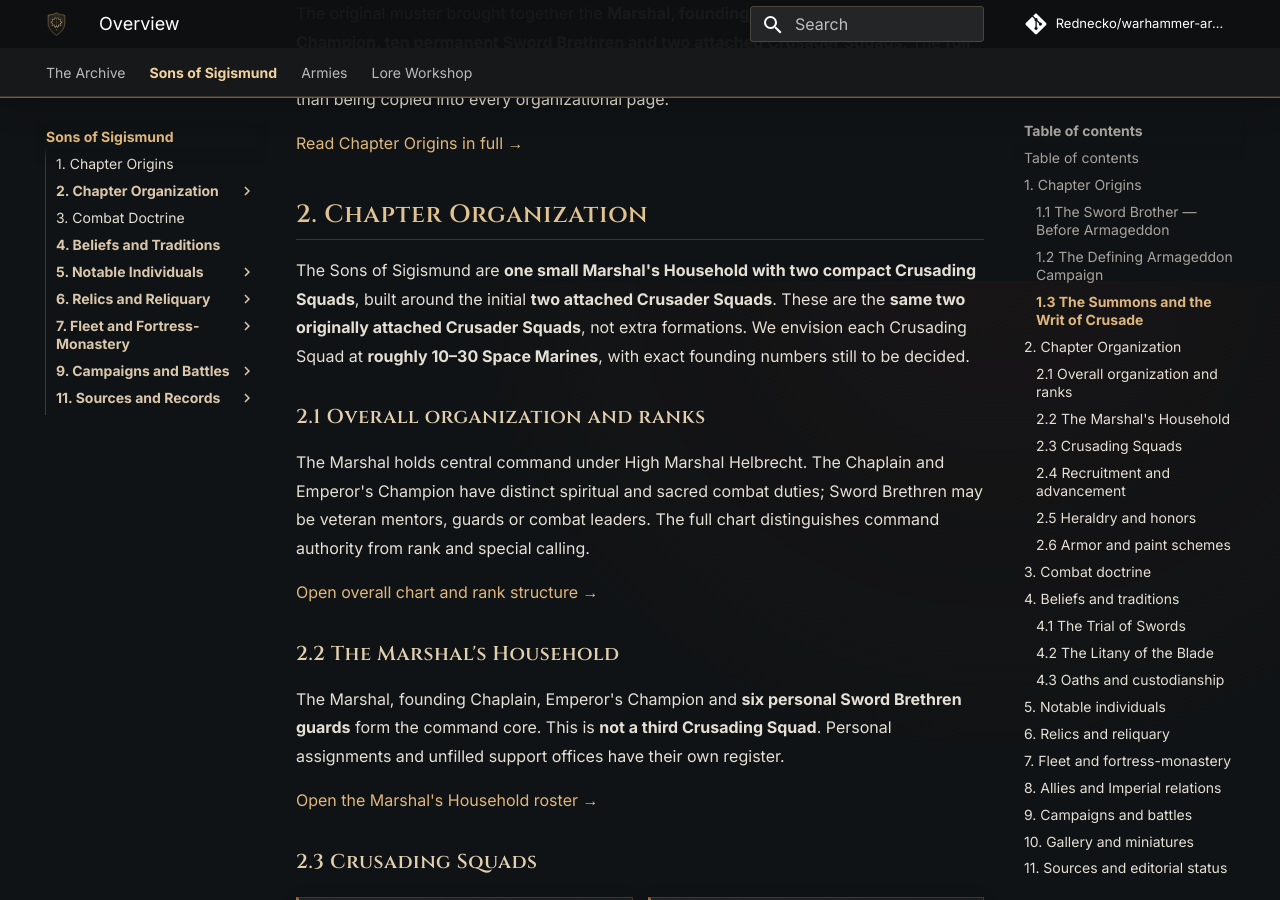
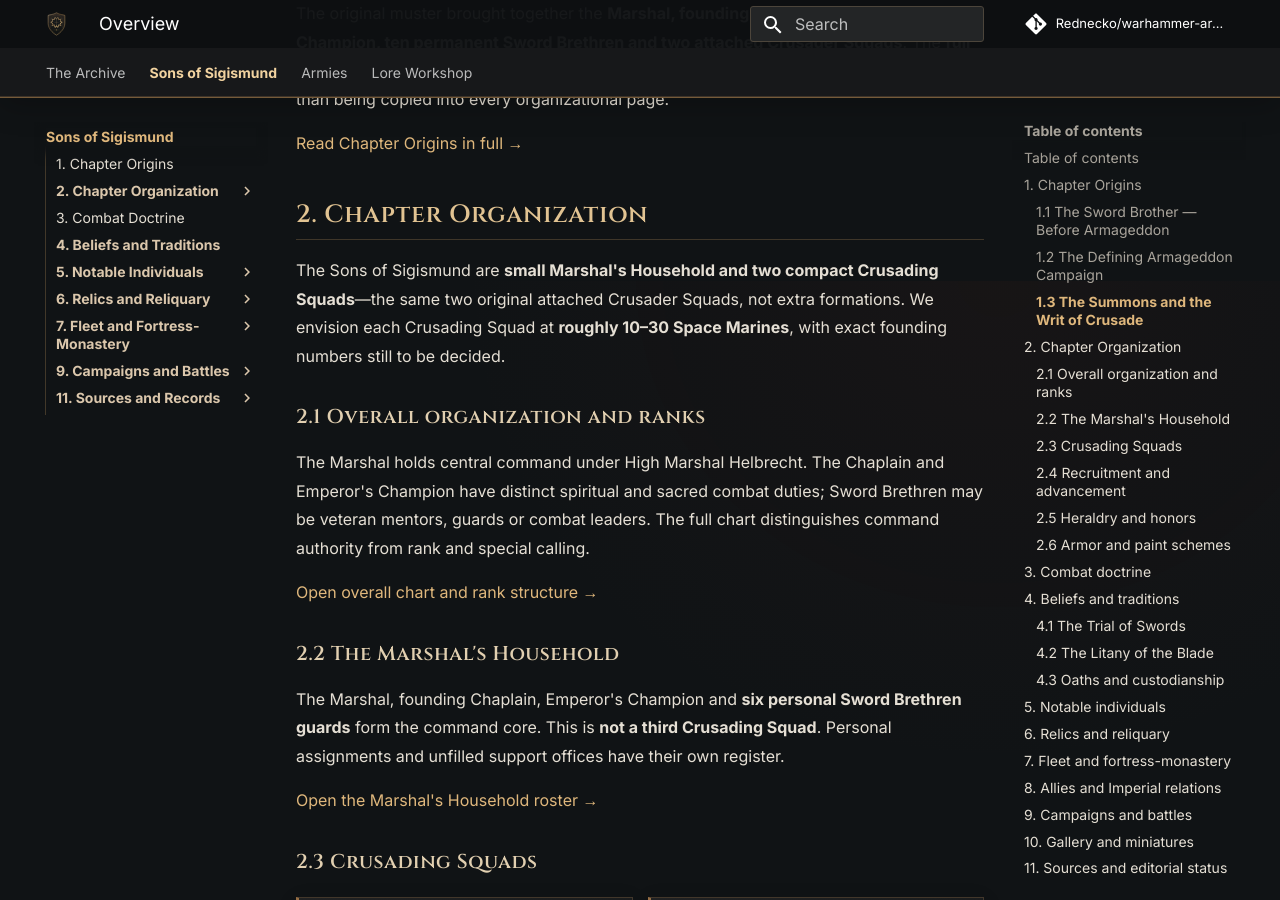
Before and after one commit to Rednecko/warhammer-archives, an MkDocs documentation site: the page built from docs/sons-of-sigismund/index.md, in a window 1280 px wide and 900 px high, scrolled down 4219 px. Built offline with MkDocs 1.6.1 and Material for MkDocs 9.7.7, drawn with Linux system fonts in a browser that asks for light colours; comment, search, counter and statistics services are not loaded; part of the change alters nothing that is shown; some of the changed text lies outside the part shown.

Commit message:
Polish Crusading Squad language and keep encyclopedia anchors consistent

```diff
--- a/docs/sons-of-sigismund/index.md
+++ b/docs/sons-of-sigismund/index.md
@@ -54,7 +54,7 @@ The **Sons of Sigismund** are a homebrew **Black Templars crusading household**
       <ol>
         <li><a href="#overall-organization-and-ranks">Overall organization and ranks</a></li>
         <li><a href="#the-marshals-household">The Marshal's Household</a></li>
-        <li><a href="#fighting-companies">Crusading Squads</a></li>
+        <li><a href="#crusading-squads">Crusading Squads</a></li>
         <li><a href="#organization-recruitment">Recruitment and advancement</a></li>
         <li><a href="#organization-heraldry">Heraldry and honors</a></li>
         <li><a href="#organization-armor-schemes">Armor and paint schemes</a></li>
@@ -100,7 +100,7 @@ The original muster brought together the **Marshal, founding Chaplain, Emperor's
 
 ## 2. Chapter Organization {#chapter-organization}
 
-The Sons of Sigismund are **one small Marshal's Household with two compact Crusading Squads**, built around the initial **two attached Crusader Squads**. These are the **same two originally attached Crusader Squads**, not extra formations. We envision each Crusading Squad at **roughly 10–30 Space Marines**, with exact founding numbers still to be decided.
+The Sons of Sigismund are **small Marshal's Household and two compact Crusading Squads**—the same two original attached Crusader Squads, not extra formations. We envision each Crusading Squad at **roughly 10–30 Space Marines**, with exact founding numbers still to be decided.
 
 ### 2.1 Overall organization and ranks {#overall-organization-and-ranks}
 
@@ -114,7 +114,7 @@ The Marshal, founding Chaplain, Emperor's Champion and **six personal Sword Bret
 
 [Open the Marshal's Household roster →](organization/marshals-household.md)
 
-### 2.3 Crusading Squads {#fighting-companies}
+### 2.3 Crusading Squads {#crusading-squads}
 
 <div class="archive-grid two">
  <a class="archive-card" href="organization/crusading-squads/first/"><span class="card-index">2.3.1 · Squad I</span><span class="card-title">First Crusading Squad</span><span class="card-copy">One attached Crusader Squad with two of the founding Sword Brethren serving alongside. Names and sizes still open.</span><span class="card-arrow">↗</span></a>
@@ -143,7 +143,7 @@ The grimdark miniature palette uses neutral gray definition and battle wear, **n
 
 [Armor and painting →](organization/armor-schemes.md)
 
-<div class="archive-strip"><strong>Historical founding roster?</strong> It remains in <a href="history/founding/">Chapter Origins</a>. These pages show the ongoing organization, assignments and working company registers as the army develops.</div>
+<div class="archive-strip"><strong>Historical founding roster?</strong> It remains in <a href="history/founding/">Chapter Origins</a>. These pages show the ongoing organization, assignments and working squad rosters as the army develops.</div>
 
 ## 3. Combat doctrine {#combat-doctrine}
 
```
